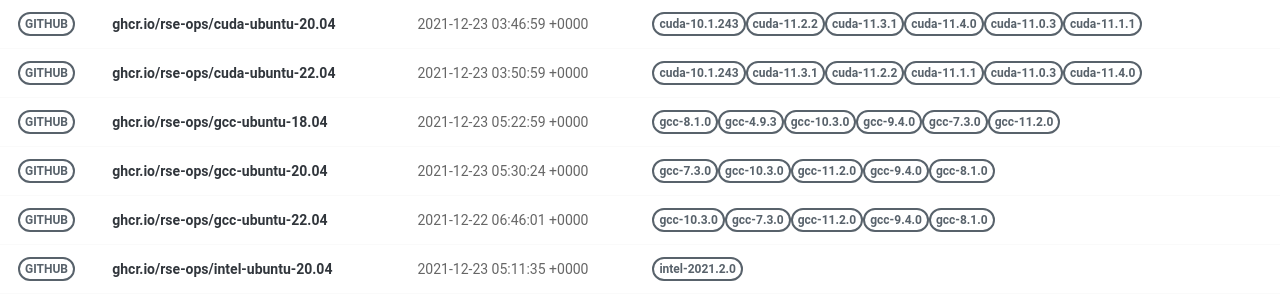
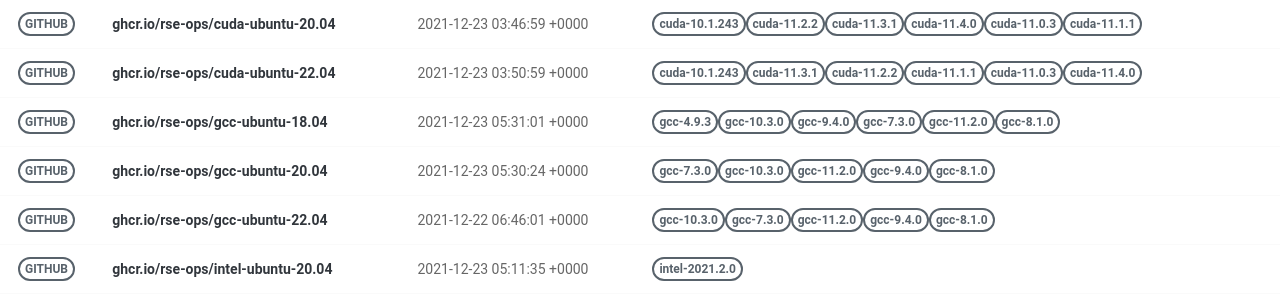
Before and after one commit to rse-ops/docker-images, a Jekyll site: the page built from pages/index.md, in a window 1280 px wide. Shown: the part 277-577 px from the top of the page. Built offline with Jekyll 4.4.1, drawn with Linux system fonts in a browser that asks for light colours; nearby versions of some CDN libraries.

Commit message:
Automated push to update library 2021-12-23

```diff
--- a/_library/ghcr.io-rse-ops-gcc-ubuntu-18.04.md
+++ b/_library/ghcr.io-rse-ops-gcc-ubuntu-18.04.md
@@ -1,14 +1,11 @@
 ---
 layout: container
 name: ghcr.io/rse-ops/gcc-ubuntu-18.04
-updated_at: 2021-12-23 05:22:59.829272
+updated_at: 2021-12-23 05:31:01.196880
 
 
 container_url: https://github.com/orgs/rse-ops/packages/container/package/gcc-ubuntu-18.04
 versions:
- - tag: gcc-8.1.0
-   dockerfile: https://github.com/rse-ops/docker-images/blob/main/ubuntu/gcc/Dockerfile
-   manifest: https://crane.ggcr.dev/manifest/ghcr.io/rse-ops/gcc-ubuntu-18.04:gcc-8.1.0
  - tag: gcc-4.9.3
    dockerfile: https://github.com/rse-ops/docker-images/blob/main/ubuntu/gcc/Dockerfile
    manifest: https://crane.ggcr.dev/manifest/ghcr.io/rse-ops/gcc-ubuntu-18.04:gcc-4.9.3
```
Also changed, not shown: other parts of _library/ghcr.io-rse-ops-gcc-ubuntu-18.04.md (+3 -0 lines).
